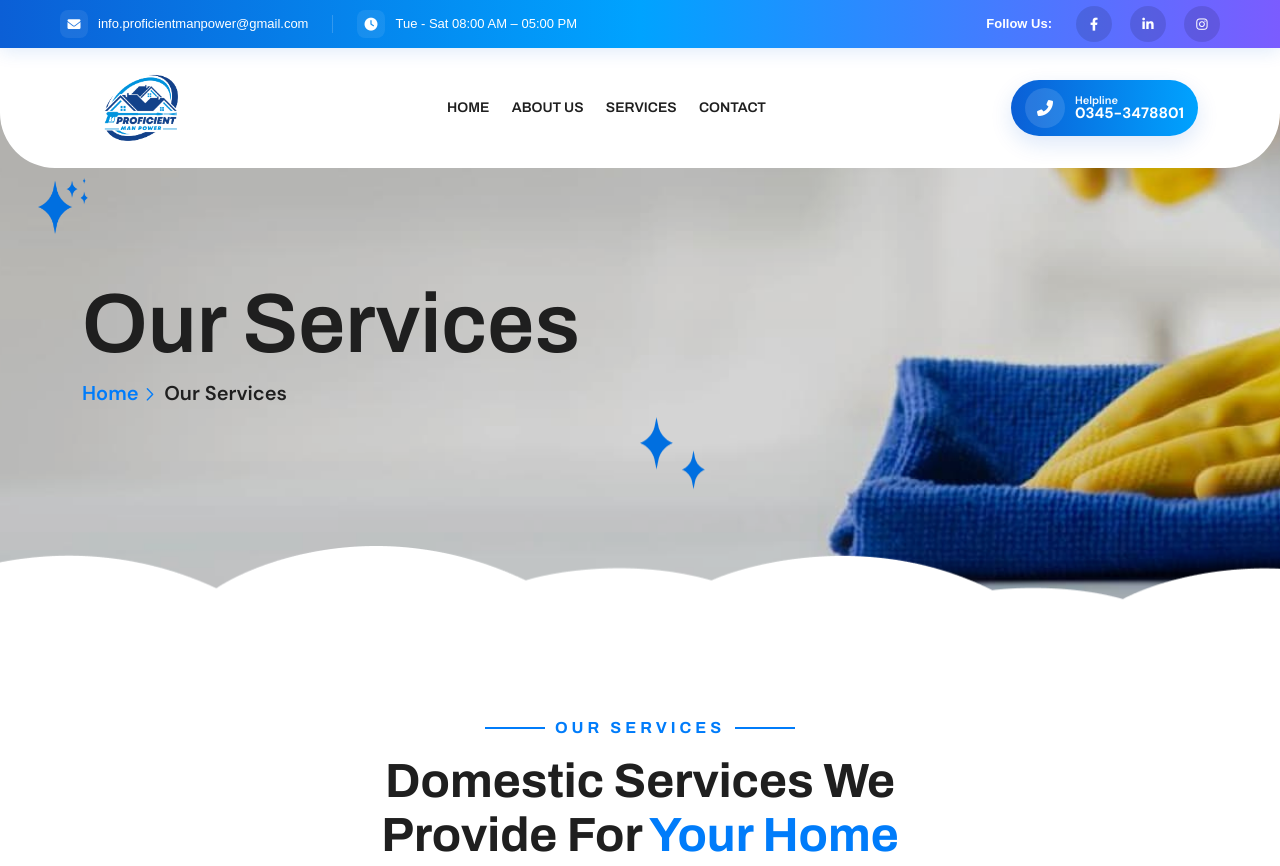
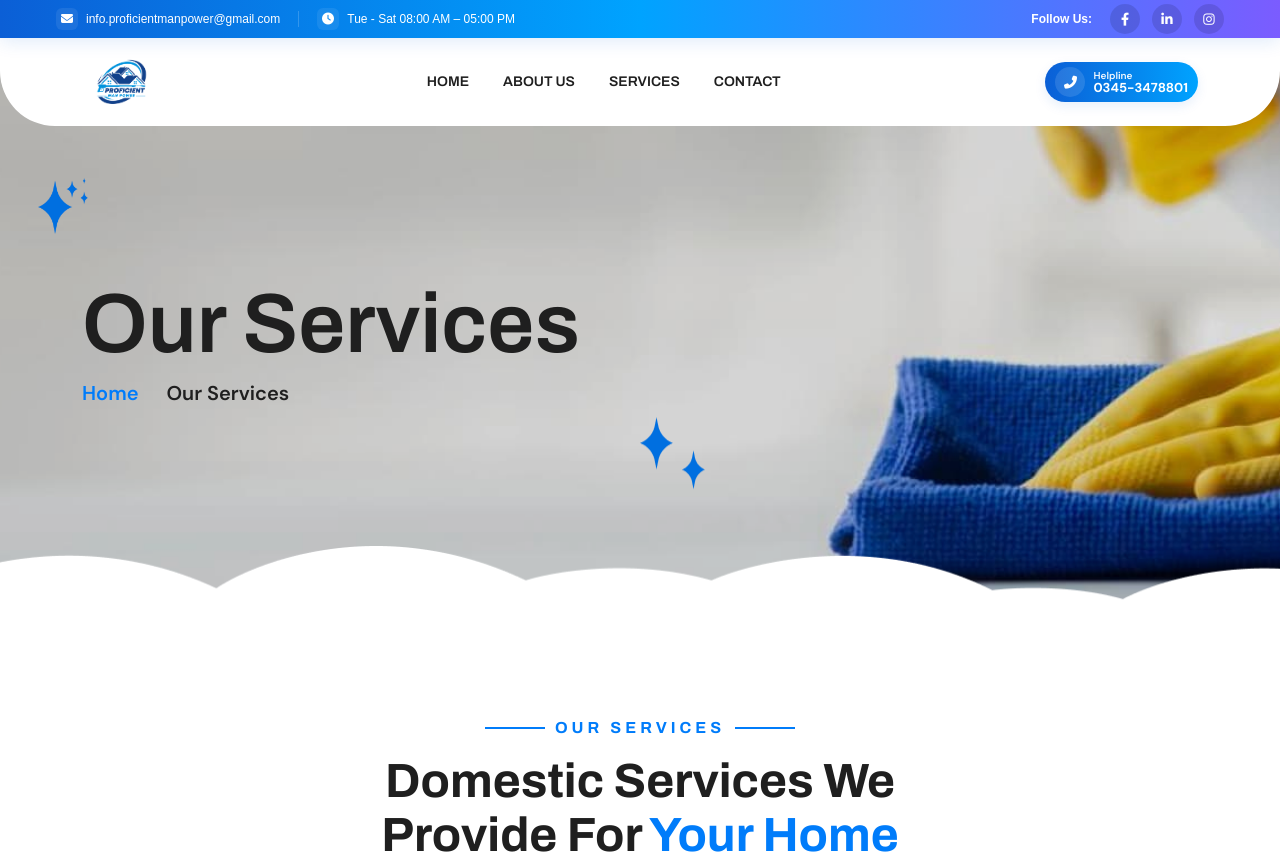
Before and after one commit to codesticsolutions/Proficient-Manpower, a plain HTML site: page service.html in a window 1280 px wide. Shown: the top 866 px of the page. Drawn offline with Linux system fonts and the light colour scheme.

Commit message:
Refactor HTML structure and update favicon links; enhance styling for header and social buttons

```diff
--- a/service.html
+++ b/service.html
@@ -1,5 +1,5 @@
 <!doctype html>
-<html class="no-js" lang="zxx" dir="ltr"></html>
+<html class="no-js" lang="zxx" dir="ltr">
 <!-- Mirrored from html.themeholy.com/kleanix/demo/service.html by HTTrack Website Copier/3.x [XR&CO'2014], Mon, 13 Oct 2025 06:50:16 GMT -->
 <head>
     <meta charset="utf-8">
@@ -19,10 +19,10 @@
     <link rel="apple-touch-icon" sizes="144x144" href="assets/img/favicons/apple-icon-144x144.png">
     <link rel="apple-touch-icon" sizes="152x152" href="assets/img/favicons/apple-icon-152x152.png">
     <link rel="apple-touch-icon" sizes="180x180" href="assets/img/favicons/apple-icon-180x180.png">
-    <link rel="icon" type="image/png" sizes="192x192" href="assets/img/favicons/android-icon-192x192.png">
-    <link rel="icon" type="image/png" sizes="32x32" href="assets/img/favicons/favicon-32x32.png">
-    <link rel="icon" type="image/png" sizes="96x96" href="assets/img/favicons/favicon-96x96.png">
-    <link rel="icon" type="image/png" sizes="16x16" href="assets/img/favicons/favicon-16x16.png">
+     <link rel="icon" type="image/png" sizes="192x192" href="assets/img/logo.png">
+    <link rel="icon" type="image/png" sizes="32x32" href="assets/img/logo.png">
+    <link rel="icon" type="image/png" sizes="96x96" href="assets/img/logo.png">
+    <link rel="icon" type="image/png" sizes="16x16" href="assets/img/logo.png">
     <link rel="manifest" href="assets/img/favicons/manifest.json">
     <meta name="msapplication-TileColor" content="#ffffff">
     <meta name="msapplication-TileImage" content="assets/img/favicons/ms-icon-144x144.png">
@@ -31,7 +31,7 @@
     <link rel="preconnect" href="https://fonts.gstatic.com/" crossorigin>
     <link href="https://fonts.googleapis.com/css2?family=Archivo:ital,wght@0,100..900;1,100..900&amp;family=DM+Sans:ital,opsz,wght@0,9..40,100..1000;1,9..40,100..1000&amp;display=swap" rel="stylesheet">
     <link rel="stylesheet" href="assets/css/bootstrap.min.css">
-    <link rel="stylesheet" href="assets/css/fontawesome.min.css">
+    <link rel="stylesheet" href="https://cdnjs.cloudflare.com/ajax/libs/font-awesome/6.4.0/css/all.min.css">
     <link rel="stylesheet" href="assets/css/magnific-popup.min.css">
     <link rel="stylesheet" href="assets/css/swiper-bundle.min.css">
     <link rel="stylesheet" href="assets/css/jquery.datetimepicker.min.css">
@@ -79,72 +79,72 @@
 
      <header class="th-header header-default">
 
-   <div class="topbar d-none d-lg-block" role="region" aria-label="Top bar"
-    style="background: linear-gradient(90deg,#0b5fd6 0%,#00a3ff 50%,#7b5cff 100%); color:#fff; padding:6px 0; box-shadow:0 4px 18px rgba(11,95,214,0.12); font-family:Arial, Helvetica, sans-serif; font-size:13px;">
+  <div class="topbar d-none d-lg-block" role="region" aria-label="Top bar"
+    style="background: linear-gradient(90deg,#0b5fd6 0%,#00a3ff 50%,#7b5cff 100%); color:#fff; padding:4px 0; box-shadow:0 4px 18px rgba(11,95,214,0.12); font-family:Arial, Helvetica, sans-serif; font-size:12px; line-height:1;">
     <div class="topbar-container"
-        style="max-width:1200px; margin:0 auto; padding:0 20px; display:flex; gap:14px; align-items:center; justify-content:space-between; flex-wrap:wrap;">
-       <div class="tb-left" aria-hidden="false" style="display:flex; gap:18px; align-items:center; flex-wrap:wrap;">
+        style="max-width:1200px; margin:0 auto; padding:0 16px; display:flex; gap:10px; align-items:center; justify-content:space-between; flex-wrap:wrap;">
+       <div class="tb-left" aria-hidden="false" style="display:flex; gap:12px; align-items:center; flex-wrap:wrap;">
           <a class="tb-item tb-link" href="mailto:info.proficientmanpower@gmail.com"
-            style="display:flex; gap:10px; align-items:center; color:#fff; text-decoration:none;"
-            onmouseover="(function(e){var s=this.querySelector('.tb-icon'); if(s){s.style.background='#ffffff'; s.style.color='#0b5fd6'; s.style.transform='translateY(-2px) scale(1.05)'; s.style.boxShadow='0 8px 20px rgba(11,95,214,0.12)';}}).call(this)"
+            style="display:flex; gap:8px; align-items:center; color:#fff; text-decoration:none; font-size:12px;"
+            onmouseover="(function(e){var s=this.querySelector('.tb-icon'); if(s){s.style.background='#ffffff'; s.style.color='#0b5fd6'; s.style.transform='translateY(-2px) scale(1.03)'; s.style.boxShadow='0 6px 16px rgba(11,95,214,0.10)';}}).call(this)"
             onmouseout="(function(e){var s=this.querySelector('.tb-icon'); if(s){s.style.background='rgba(255,255,255,0.08)'; s.style.color='#fff'; s.style.transform='none'; s.style.boxShadow='none';}}).call(this)"
-            onfocus="(function(e){var s=this.querySelector('.tb-icon'); if(s){s.style.background='#ffffff'; s.style.color='#0b5fd6'; s.style.transform='translateY(-2px) scale(1.05)'; s.style.boxShadow='0 8px 20px rgba(11,95,214,0.12)';}}).call(this)"
+            onfocus="(function(e){var s=this.querySelector('.tb-icon'); if(s){s.style.background='#ffffff'; s.style.color='#0b5fd6'; s.style.transform='translateY(-2px) scale(1.03)'; s.style.boxShadow='0 6px 16px rgba(11,95,214,0.10)';}}).call(this)"
             onblur="(function(e){var s=this.querySelector('.tb-icon'); if(s){s.style.background='rgba(255,255,255,0.08)'; s.style.color='#fff'; s.style.transform='none'; s.style.boxShadow='none';}}).call(this)">
              <span class="tb-icon" aria-hidden="true"
-                  style="width:28px; height:28px; display:inline-flex; align-items:center; justify-content:center; background:rgba(255,255,255,0.08); border-radius:8px; color:#fff; font-size:13px; transition: transform .18s ease, background-color .18s ease, color .18s ease, box-shadow .18s ease; will-change: transform, background-color, color;">
-                <i class="fas fa-envelope" aria-hidden="true"></i>
+                  style="width:22px; height:22px; display:inline-flex; align-items:center; justify-content:center; background:rgba(255,255,255,0.08); border-radius:6px; color:#fff; font-size:12px; transition: transform .14s ease, background-color .14s ease, color .14s ease, box-shadow .14s ease; will-change: transform, background-color, color;">
+                <i class="fas fa-envelope" aria-hidden="true" style="font-size:12px;"></i>
              </span>
-             <span>info.proficientmanpower@gmail.com</span>
+             <span style="font-size:12px;">info.proficientmanpower@gmail.com</span>
           </a>
 
           <div class="tb-divider" aria-hidden="true"
-              style="width:1px; height:18px; background:rgba(255,255,255,0.18); margin:0 6px;"></div>
+              style="width:1px; height:16px; background:rgba(255,255,255,0.18); margin:0 6px;"></div>
 
           <div class="tb-item" title="Working hours" tabindex="0"
-              style="display:flex; gap:10px; align-items:center; color:#fff;"
-              onmouseover="(function(e){var s=this.querySelector('.tb-icon'); if(s){s.style.background='#ffffff'; s.style.color='#0b5fd6'; s.style.transform='translateY(-2px) scale(1.05)'; s.style.boxShadow='0 8px 20px rgba(11,95,214,0.12)';}}).call(this)"
+              style="display:flex; gap:8px; align-items:center; color:#fff; font-size:12px;"
+              onmouseover="(function(e){var s=this.querySelector('.tb-icon'); if(s){s.style.background='#ffffff'; s.style.color='#0b5fd6'; s.style.transform='translateY(-2px) scale(1.03)'; s.style.boxShadow='0 6px 16px rgba(11,95,214,0.10)';}}).call(this)"
               onmouseout="(function(e){var s=this.querySelector('.tb-icon'); if(s){s.style.background='rgba(255,255,255,0.08)'; s.style.color='#fff'; s.style.transform='none'; s.style.boxShadow='none';}}).call(this)"
-              onfocus="(function(e){var s=this.querySelector('.tb-icon'); if(s){s.style.background='#ffffff'; s.style.color='#0b5fd6'; s.style.transform='translateY(-2px) scale(1.05)'; s.style.boxShadow='0 8px 20px rgba(11,95,214,0.12)';}}).call(this)"
+              onfocus="(function(e){var s=this.querySelector('.tb-icon'); if(s){s.style.background='#ffffff'; s.style.color='#0b5fd6'; s.style.transform='translateY(-2px) scale(1.03)'; s.style.boxShadow='0 6px 16px rgba(11,95,214,0.10)';}}).call(this)"
               onblur="(function(e){var s=this.querySelector('.tb-icon'); if(s){s.style.background='rgba(255,255,255,0.08)'; s.style.color='#fff'; s.style.transform='none'; s.style.boxShadow='none';}}).call(this)">
              <span class="tb-icon" aria-hidden="true"
-                  style="width:28px; height:28px; display:inline-flex; align-items:center; justify-content:center; background:rgba(255,255,255,0.08); border-radius:8px; color:#fff; font-size:13px; transition: transform .18s ease, background-color .18s ease, color .18s ease, box-shadow .18s ease; will-change: transform, background-color, color;">
-                <i class="fas fa-clock" aria-hidden="true"></i>
+                  style="width:22px; height:22px; display:inline-flex; align-items:center; justify-content:center; background:rgba(255,255,255,0.08); border-radius:6px; color:#fff; font-size:12px; transition: transform .14s ease, background-color .14s ease, color .14s ease, box-shadow .14s ease; will-change: transform, background-color, color;">
+                <i class="fas fa-clock" aria-hidden="true" style="font-size:12px;"></i>
              </span>
-             <span>Tue - Sat 08:00 AM – 05:00 PM</span>
+             <span style="font-size:12px;">Tue - Sat 08:00 AM – 05:00 PM</span>
           </div>
        </div>
 
-       <div class="tb-right" style="display:flex; gap:18px; align-items:center; flex-wrap:wrap;">
-          <span class="social-label" style="font-weight:600; margin-right:6px;">Follow Us:</span>
+       <div class="tb-right" style="display:flex; gap:12px; align-items:center; flex-wrap:wrap;">
+          <span class="social-label" style="font-weight:600; margin-right:6px; font-size:12px;">Follow Us:</span>
 
           <a class="social-btn" href="https://www.facebook.com/proficientmanpowerofficial" target="_blank" rel="noopener noreferrer" aria-label="Facebook"
-            style="width:36px; height:36px; display:inline-flex; align-items:center; justify-content:center; border-radius:50%; color:#fff; text-decoration:none; background:rgba(0,0,0,0.12); transition: transform .18s ease, background-color .18s ease, color .18s ease, box-shadow .18s ease; will-change: transform, background-color, color;"
-            onmouseover="this.style.background='#ffffff'; this.style.color='#0b5fd6'; this.style.transform='translateY(-3px) scale(1.08)'; this.style.boxShadow='0 10px 26px rgba(11,95,214,0.16)';"
+            style="width:30px; height:30px; display:inline-flex; align-items:center; justify-content:center; border-radius:50%; color:#fff; text-decoration:none; background:rgba(0,0,0,0.12); transition: transform .14s ease, background-color .14s ease, color .14s ease, box-shadow .14s ease; will-change: transform, background-color, color; font-size:13px;"
+            onmouseover="this.style.background='#ffffff'; this.style.color='#0b5fd6'; this.style.transform='translateY(-2px) scale(1.04)'; this.style.boxShadow='0 8px 20px rgba(11,95,214,0.12)';"
             onmouseout="this.style.background='rgba(0,0,0,0.12)'; this.style.color='#fff'; this.style.transform='none'; this.style.boxShadow='none';"
-            onfocus="this.style.background='#ffffff'; this.style.color='#0b5fd6'; this.style.transform='translateY(-3px) scale(1.08)'; this.style.boxShadow='0 10px 26px rgba(11,95,214,0.16)'; this.style.outline='2px solid rgba(255,255,255,0.12)'; this.style.outlineOffset='3px';"
+            onfocus="this.style.background='#ffffff'; this.style.color='#0b5fd6'; this.style.transform='translateY(-2px) scale(1.04)'; this.style.boxShadow='0 8px 20px rgba(11,95,214,0.12)'; this.style.outline='2px solid rgba(255,255,255,0.12)'; this.style.outlineOffset='3px';"
             onblur="this.style.background='rgba(0,0,0,0.12)'; this.style.color='#fff'; this.style.transform='none'; this.style.boxShadow='none'; this.style.outline='none';"
             >
-             <i class="fab fa-facebook-f" aria-hidden="true"></i>
+             <i class="fab fa-facebook-f" aria-hidden="true" style="font-size:13px;"></i>
           </a>
 
           <a class="social-btn" href="#" target="_blank" rel="noopener noreferrer" aria-label="LinkedIn"
-            style="width:36px; height:36px; display:inline-flex; align-items:center; justify-content:center; border-radius:50%; color:#fff; text-decoration:none; background:rgba(0,0,0,0.12); transition: transform .18s ease, background-color .18s ease, color .18s ease, box-shadow .18s ease; will-change: transform, background-color, color;"
-            onmouseover="this.style.background='#ffffff'; this.style.color='#0b5fd6'; this.style.transform='translateY(-3px) scale(1.08)'; this.style.boxShadow='0 10px 26px rgba(11,95,214,0.16)';"
+            style="width:30px; height:30px; display:inline-flex; align-items:center; justify-content:center; border-radius:50%; color:#fff; text-decoration:none; background:rgba(0,0,0,0.12); transition: transform .14s ease, background-color .14s ease, color .14s ease, box-shadow .14s ease; will-change: transform, background-color, color; font-size:13px;"
+            onmouseover="this.style.background='#ffffff'; this.style.color='#0b5fd6'; this.style.transform='translateY(-2px) scale(1.04)'; this.style.boxShadow='0 8px 20px rgba(11,95,214,0.12)';"
             onmouseout="this.style.background='rgba(0,0,0,0.12)'; this.style.color='#fff'; this.style.transform='none'; this.style.boxShadow='none';"
-            onfocus="this.style.background='#ffffff'; this.style.color='#0b5fd6'; this.style.transform='translateY(-3px) scale(1.08)'; this.style.boxShadow='0 10px 26px rgba(11,95,214,0.16)'; this.style.outline='2px solid rgba(255,255,255,0.12)'; this.style.outlineOffset='3px';"
+            onfocus="this.style.background='#ffffff'; this.style.color='#0b5fd6'; this.style.transform='translateY(-2px) scale(1.04)'; this.style.boxShadow='0 8px 20px rgba(11,95,214,0.12)'; this.style.outline='2px solid rgba(255,255,255,0.12)'; this.style.outlineOffset='3px';"
             onblur="this.style.background='rgba(0,0,0,0.12)'; this.style.color='#fff'; this.style.transform='none'; this.style.boxShadow='none'; this.style.outline='none';"
             >
-             <i class="fab fa-linkedin-in" aria-hidden="true"></i>
+             <i class="fab fa-linkedin-in" aria-hidden="true" style="font-size:13px;"></i>
           </a>
 
           <a class="social-btn" href="https://www.instagram.com/proficient_manpower/" target="_blank" rel="noopener noreferrer" aria-label="Instagram"
-            style="width:36px; height:36px; display:inline-flex; align-items:center; justify-content:center; border-radius:50%; color:#fff; text-decoration:none; background:rgba(0,0,0,0.12); transition: transform .18s ease, background-color .18s ease, color .18s ease, box-shadow .18s ease; will-change: transform, background-color, color;"
-            onmouseover="this.style.background='#ffffff'; this.style.color='#0b5fd6'; this.style.transform='translateY(-3px) scale(1.08)'; this.style.boxShadow='0 10px 26px rgba(11,95,214,0.16)';"
+            style="width:30px; height:30px; display:inline-flex; align-items:center; justify-content:center; border-radius:50%; color:#fff; text-decoration:none; background:rgba(0,0,0,0.12); transition: transform .14s ease, background-color .14s ease, color .14s ease, box-shadow .14s ease; will-change: transform, background-color, color; font-size:13px;"
+            onmouseover="this.style.background='#ffffff'; this.style.color='#0b5fd6'; this.style.transform='translateY(-2px) scale(1.04)'; this.style.boxShadow='0 8px 20px rgba(11,95,214,0.12)';"
             onmouseout="this.style.background='rgba(0,0,0,0.12)'; this.style.color='#fff'; this.style.transform='none'; this.style.boxShadow='none';"
-            onfocus="this.style.background='#ffffff'; this.style.color='#0b5fd6'; this.style.transform='translateY(-3px) scale(1.08)'; this.style.boxShadow='0 10px 26px rgba(11,95,214,0.16)'; this.style.outline='2px solid rgba(255,255,255,0.12)'; this.style.outlineOffset='3px';"
+            onfocus="this.style.background='#ffffff'; this.style.color='#0b5fd6'; this.style.transform='translateY(-2px) scale(1.04)'; this.style.boxShadow='0 8px 20px rgba(11,95,214,0.12)'; this.style.outline='2px solid rgba(255,255,255,0.12)'; this.style.outlineOffset='3px';"
             onblur="this.style.background='rgba(0,0,0,0.12)'; this.style.color='#fff'; this.style.transform='none'; this.style.boxShadow='none'; this.style.outline='none';"
             >
-             <i class="fab fa-instagram" aria-hidden="true"></i>
+             <i class="fab fa-instagram" aria-hidden="true" style="font-size:13px;"></i>
           </a>
        </div>
     </div>
@@ -177,21 +177,23 @@
 </div>
 
     <!-- Main Header -->
-    <div class="sticky-wrapper ">
-        <div class="menu-area">
+     <div class="sticky-wrapper">
+        <div class="menu-area" style="padding:4px 0;">
             <div class="container">
                 <div class="row align-items-center justify-content-between">
                     <!-- Logo -->
                     <div class="col-auto">
                         <div class="header-logo">
-                            <a href="index.html"><img src="assets/img/logo.png" style="width:120px; height:auto;" alt="Kleanix"></a>
+                            <a href="index.html">
+                                <img src="assets/img/logo.png" style="width:80px; height:auto;" alt="Kleanix">
+                            </a>
                         </div>
                     </div>
 
-                    <!-- Navigation Menu -->
+                    <!-- Navigation Menu (hidden on small screens) -->
                     <div class="col-auto d-none d-lg-inline-block">
-                        <nav class="main-menu">
-                            <ul>
+                        <nav class="main-menu" style="font-size:14px;">
+                            <ul style="display:flex; gap:16px; margin:0; padding:0; list-style:none;">
                                 <li><a href="index.html">Home</a></li>
                                 <li><a href="about.html">About Us</a></li>
                                 <li><a href="service.html">Services</a></li>
@@ -203,22 +205,21 @@
 
                     <!-- Buttons + Helpline (Right side) -->
                     <div class="col-auto">
-                        <div class="header-button d-flex align-items-center" style="gap:12px;">
-
-                            <!-- Helpline button (inline styling as requested) -->
+                        <div class="header-button d-flex align-items-center" style="gap:8px;">
+                            <!-- Compact Helpline button -->
                             <a href="tel:+923453478801"
-                               aria-label="Call Helpline +92 345 3478801"
-                               style="display:inline-flex; align-items:center; gap:10px; background:linear-gradient(90deg,#0b5fd6 0%,#00a3ff 100%); color:#fff; padding:8px 14px; border-radius:28px; text-decoration:none; font-weight:600; box-shadow:0 8px 22px rgba(11,95,214,0.14); transition:transform .16s ease, box-shadow .16s ease;"
-                               onmouseover="this.style.transform='translateY(-3px) scale(1.02)'; this.style.boxShadow='0 12px 30px rgba(11,95,214,0.2)';"
-                               onmouseout="this.style.transform='none'; this.style.boxShadow='0 8px 22px rgba(11,95,214,0.14)';"
-                               onfocus="this.style.outline='2px solid rgba(255,255,255,0.14)'; this.style.outlineOffset='3px';"
-                               onblur="this.style.outline='none';">
-                                <span style="display:inline-flex; width:40px; height:40px; align-items:center; justify-content:center; background:rgba(255,255,255,0.12); border-radius:50%; font-size:16px;">
-                                    <i class="fas fa-phone-alt" style="color:#fff; font-size:16px;" aria-hidden="true"></i>
+                                 aria-label="Call Helpline +92 345 3478801"
+                                 style="display:inline-flex; align-items:center; gap:8px; background:linear-gradient(90deg,#0b5fd6 0%,#00a3ff 100%); color:#fff; padding:5px 10px; border-radius:20px; text-decoration:none; font-weight:600; box-shadow:0 4px 12px rgba(11,95,214,0.10); font-size:13px;"
+                                 onmouseover="this.style.transform='translateY(-2px) scale(1.02)'; this.style.boxShadow='0 8px 20px rgba(11,95,214,0.14)';"
+                                 onmouseout="this.style.transform='none'; this.style.boxShadow='0 4px 12px rgba(11,95,214,0.10)';"
+                                 onfocus="this.style.outline='2px solid rgba(255,255,255,0.12)'; this.style.outlineOffset='3px';"
+                                 onblur="this.style.outline='none';">
+                                <span style="display:inline-flex; width:30px; height:30px; align-items:center; justify-content:center; background:rgba(255,255,255,0.12); border-radius:50%; font-size:13px;">
+                                    <i class="fas fa-phone-alt" style="color:#fff; font-size:13px;" aria-hidden="true"></i>
                                 </span>
                                 <span style="display:flex; flex-direction:column; line-height:1;">
-                                    <span style="font-size:11px; opacity:0.95; line-height:1;">Helpline</span>
-                                    <span style="font-size:15px; font-weight:700; line-height:1;">0345-3478801</span>
+                                    <span style="font-size:10px; opacity:0.95; line-height:1;">Helpline</span>
+                                    <span style="font-size:13px; font-weight:700; line-height:1;">0345-3478801</span>
                                 </span>
                             </a>
 
```
Also changed, not shown: about.html (+54 -53 lines), contact.html (+57 -56 lines), index.html (+5 -5 lines).
